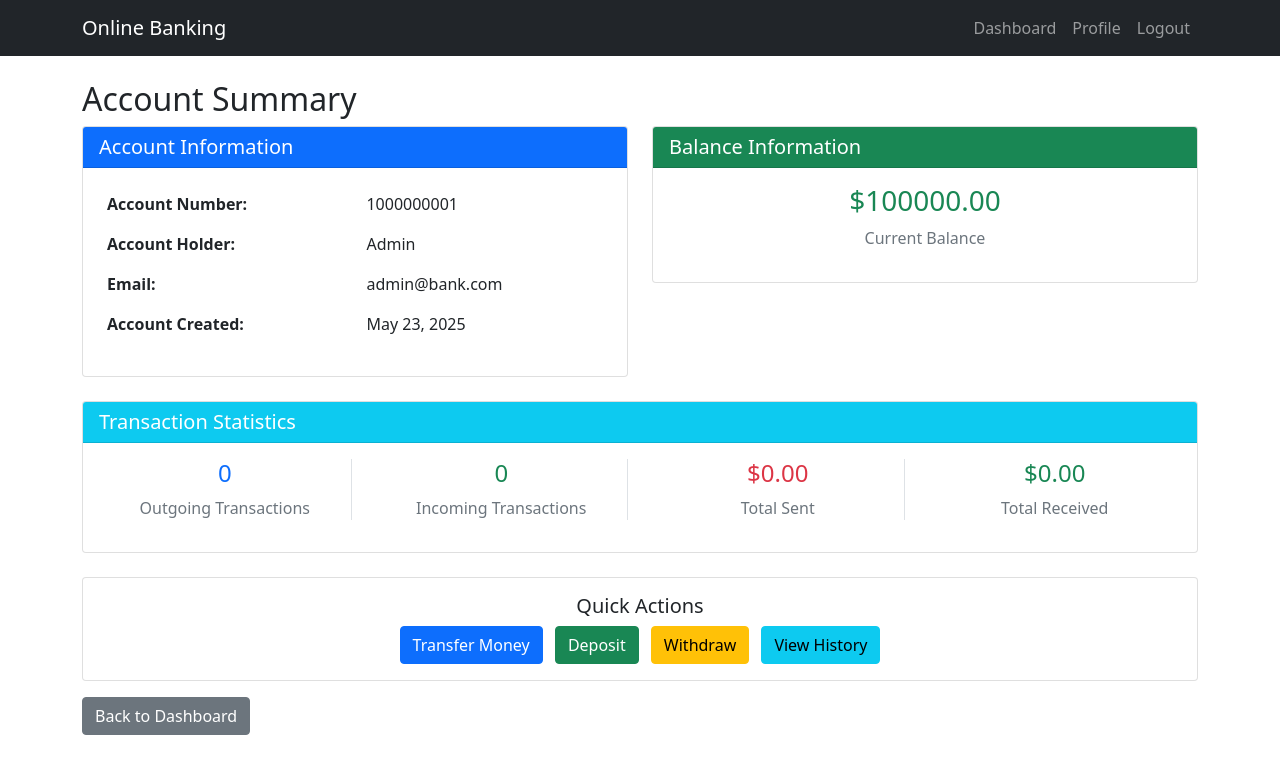
After one commit to AnasMohammedLalameyan/bank-management, a Flask app: page /account_summary in a window 1280 px wide. The commit adds this page. Shown: the top 774 px of the page. Run offline with Flask 3, Linux system fonts and the light colour scheme; a user stored in the database is signed in; data comes from the database, SQL or seed files in the repository; both versions use the stored data as it was after the commit.

Commit message:
Final changes

```diff
--- a/app.py
+++ b/app.py
@@ -38,6 +38,12 @@ def close_db(e=None):
         db.close()
 
 app.teardown_appcontext(close_db)
+
+# Helper function to get transaction type ID
+def get_transaction_type_id(type_name):
+    db = get_db()
+    result = db.execute('SELECT id FROM transaction_types WHERE type_name = ?', (type_name,)).fetchone()
+    return result['id'] if result else None
 
 # Initialize database
 def init_db():
@@ -213,12 +219,14 @@ def dashboard():
     # Get user account
     account = get_user_account(user_id)
 
-    # Get recent transactions
+    # Get recent transactions with transaction types
     transactions = db.execute(
         '''SELECT t.*,
+                tt.type_name,
                 u_from.username as sender_name,
                 u_to.username as receiver_name
            FROM transactions t
+           JOIN transaction_types tt ON t.transaction_type_id = tt.id
            LEFT JOIN accounts a_from ON t.from_account_id = a_from.id
            LEFT JOIN accounts a_to ON t.to_account_id = a_to.id
            LEFT JOIN users u_from ON a_from.user_id = u_from.id
@@ -237,6 +245,22 @@ def dashboard():
 def profile():
     user = get_current_user()
     return render_template('dashboard/profile.html', user=user)
+
+# New route to demonstrate the view
+@app.route('/account_summary')
+@login_required
+def account_summary():
+    user_id = session['user_id']
+    db = get_db()
+
+    # Use the account_summary view
+    summary = db.execute(
+        '''SELECT * FROM account_summary
+           WHERE account_id IN (SELECT id FROM accounts WHERE user_id = ?)''',
+        (user_id,)
+    ).fetchone()
+
+    return render_template('dashboard/account_summary.html', summary=summary)
 
 # Transaction routes
 @app.route('/transfer', methods=('GET', 'POST'))
@@ -291,12 +315,15 @@ def transfer():
                     (amount, recipient['id'])
                 )
 
+                # Get transaction type ID
+                transfer_type_id = get_transaction_type_id('TRANSFER')
+
                 # Record transaction
                 db.execute(
                     '''INSERT INTO transactions
-                       (from_account_id, to_account_id, amount, description, created_at)
-                       VALUES (?, ?, ?, ?, ?)''',
-                    (sender_account['id'], recipient['id'], amount, description, datetime.now())
+                       (from_account_id, to_account_id, amount, transaction_type_id, description, created_at)
+                       VALUES (?, ?, ?, ?, ?, ?)''',
+                    (sender_account['id'], recipient['id'], amount, transfer_type_id, description, datetime.now())
                 )
 
                 db.execute('COMMIT')
@@ -339,12 +366,15 @@ def deposit():
                     (amount, account['id'])
                 )
 
+                # Get transaction type ID
+                deposit_type_id = get_transaction_type_id('DEPOSIT')
+
                 # Record transaction (deposit has no sender)
                 db.execute(
                     '''INSERT INTO transactions
-                       (from_account_id, to_account_id, amount, description, created_at)
-                       VALUES (NULL, ?, ?, ?, ?)''',
-                    (account['id'], amount, 'Deposit', datetime.now())
+                       (from_account_id, to_account_id, amount, transaction_type_id, description, created_at)
+                       VALUES (NULL, ?, ?, ?, ?, ?)''',
+                    (account['id'], amount, deposit_type_id, 'Deposit', datetime.now())
                 )
 
                 db.commit()
@@ -388,12 +418,15 @@ def withdraw():
                     (amount, account['id'])
                 )
 
+                # Get transaction type ID
+                withdrawal_type_id = get_transaction_type_id('WITHDRAWAL')
+
                 # Record transaction (withdrawal has no recipient)
                 db.execute(
                     '''INSERT INTO transactions
-                       (from_account_id, to_account_id, amount, description, created_at)
-                       VALUES (?, NULL, ?, ?, ?)''',
-                    (account['id'], amount, 'Withdrawal', datetime.now())
+                       (from_account_id, to_account_id, amount, transaction_type_id, description, created_at)
+                       VALUES (?, NULL, ?, ?, ?, ?)''',
+                    (account['id'], amount, withdrawal_type_id, 'Withdrawal', datetime.now())
                 )
 
                 db.commit()
@@ -416,14 +449,16 @@ def transaction_history():
     # Get user account
     account = get_user_account(user_id)
 
-    # Get all transactions
+    # Get all transactions with transaction types
     transactions = db.execute(
         '''SELECT t.*,
+                tt.type_name,
                 u_from.username as sender_name,
                 u_to.username as receiver_name,
                 a_from.account_number as sender_account,
                 a_to.account_number as receiver_account
            FROM transactions t
+           JOIN transaction_types tt ON t.transaction_type_id = tt.id
            LEFT JOIN accounts a_from ON t.from_account_id = a_from.id
            LEFT JOIN accounts a_to ON t.to_account_id = a_to.id
            LEFT JOIN users u_from ON a_from.user_id = u_from.id
@@ -453,11 +488,13 @@ def admin_dashboard():
     # Get recent transactions
     transactions = db.execute(
         '''SELECT t.*,
+                tt.type_name,
                 u_from.username as sender_name,
                 u_to.username as receiver_name,
                 a_from.account_number as sender_account,
                 a_to.account_number as receiver_account
            FROM transactions t
+           JOIN transaction_types tt ON t.transaction_type_id = tt.id
            LEFT JOIN accounts a_from ON t.from_account_id = a_from.id
            LEFT JOIN accounts a_to ON t.to_account_id = a_to.id
            LEFT JOIN users u_from ON a_from.user_id = u_from.id
@@ -475,12 +512,8 @@ def admin_dashboard():
 @admin_required
 def admin_users():
     db = get_db()
-    users = db.execute(
-        '''SELECT u.*, a.account_number, a.balance
-           FROM users u
-           JOIN accounts a ON u.id = a.user_id
-           ORDER BY u.id'''
-    ).fetchall()
+    # Use the account_summary view for admin users page
+    users = db.execute('SELECT * FROM account_summary ORDER BY account_id').fetchall()
 
     return render_template('admin/users.html', users=users)
 
--- /dev/null
+++ b/templates/dashboard/account_summary.html
@@ -0,0 +1,140 @@
+<!DOCTYPE html>
+<html lang="en">
+<head>
+    <meta charset="UTF-8">
+    <meta name="viewport" content="width=device-width, initial-scale=1.0">
+    <title>Account Summary - Online Banking</title>
+    <link href="https://cdn.jsdelivr.net/npm/bootstrap@5.1.3/dist/css/bootstrap.min.css" rel="stylesheet">
+</head>
+<body>
+    <nav class="navbar navbar-expand-lg navbar-dark bg-dark">
+        <div class="container">
+            <a class="navbar-brand" href="{{ url_for('dashboard') }}">Online Banking</a>
+            <div class="navbar-nav ms-auto">
+                <a class="nav-link" href="{{ url_for('dashboard') }}">Dashboard</a>
+                <a class="nav-link" href="{{ url_for('profile') }}">Profile</a>
+                <a class="nav-link" href="{{ url_for('logout') }}">Logout</a>
+            </div>
+        </div>
+    </nav>
+
+    <div class="container mt-4">
+        <div class="row">
+            <div class="col-md-12">
+                <h2>Account Summary</h2>
+
+                {% if summary %}
+                <div class="row">
+                    <!-- Account Information Card -->
+                    <div class="col-md-6 mb-4">
+                        <div class="card">
+                            <div class="card-header bg-primary text-white">
+                                <h5 class="mb-0">Account Information</h5>
+                            </div>
+                            <div class="card-body">
+                                <table class="table table-borderless">
+                                    <tr>
+                                        <td><strong>Account Number:</strong></td>
+                                        <td>{{ summary.account_number }}</td>
+                                    </tr>
+                                    <tr>
+                                        <td><strong>Account Holder:</strong></td>
+                                        <td>{{ summary.username }}</td>
+                                    </tr>
+                                    <tr>
+                                        <td><strong>Email:</strong></td>
+                                        <td>{{ summary.email }}</td>
+                                    </tr>
+                                    <tr>
+                                        <td><strong>Account Created:</strong></td>
+                                        <td>{{ summary.account_created.strftime('%B %d, %Y') if summary.account_created else 'N/A' }}</td>
+                                    </tr>
+                                </table>
+                            </div>
+                        </div>
+                    </div>
+
+                    <!-- Balance Information Card -->
+                    <div class="col-md-6 mb-4">
+                        <div class="card">
+                            <div class="card-header bg-success text-white">
+                                <h5 class="mb-0">Balance Information</h5>
+                            </div>
+                            <div class="card-body">
+                                <div class="text-center">
+                                    <h3 class="text-success">${{ "%.2f"|format(summary.balance) }}</h3>
+                                    <p class="text-muted">Current Balance</p>
+                                </div>
+                            </div>
+                        </div>
+                    </div>
+                </div>
+
+                <div class="row">
+                    <!-- Transaction Statistics Card -->
+                    <div class="col-md-12 mb-4">
+                        <div class="card">
+                            <div class="card-header bg-info text-white">
+                                <h5 class="mb-0">Transaction Statistics</h5>
+                            </div>
+                            <div class="card-body">
+                                <div class="row text-center">
+                                    <div class="col-md-3">
+                                        <div class="border-end">
+                                            <h4 class="text-primary">{{ summary.outgoing_transactions }}</h4>
+                                            <p class="text-muted">Outgoing Transactions</p>
+                                        </div>
+                                    </div>
+                                    <div class="col-md-3">
+                                        <div class="border-end">
+                                            <h4 class="text-success">{{ summary.incoming_transactions }}</h4>
+                                            <p class="text-muted">Incoming Transactions</p>
+                                        </div>
+                                    </div>
+                                    <div class="col-md-3">
+                                        <div class="border-end">
+                                            <h4 class="text-danger">${{ "%.2f"|format(summary.total_sent) }}</h4>
+                                            <p class="text-muted">Total Sent</p>
+                                        </div>
+                                    </div>
+                                    <div class="col-md-3">
+                                        <h4 class="text-success">${{ "%.2f"|format(summary.total_received) }}</h4>
+                                        <p class="text-muted">Total Received</p>
+                                    </div>
+                                </div>
+                            </div>
+                        </div>
+                    </div>
+                </div>
+
+                <!-- Action Buttons -->
+                <div class="row">
+                    <div class="col-md-12">
+                        <div class="card">
+                            <div class="card-body text-center">
+                                <h5>Quick Actions</h5>
+                                <a href="{{ url_for('transfer') }}" class="btn btn-primary me-2">Transfer Money</a>
+                                <a href="{{ url_for('deposit') }}" class="btn btn-success me-2">Deposit</a>
+                                <a href="{{ url_for('withdraw') }}" class="btn btn-warning me-2">Withdraw</a>
+                                <a href="{{ url_for('transaction_history') }}" class="btn btn-info">View History</a>
+                            </div>
+                        </div>
+                    </div>
+                </div>
+
+                {% else %}
+                <div class="alert alert-warning" role="alert">
+                    No account summary available. Please contact support.
+                </div>
+                {% endif %}
+
+                <div class="mt-3">
+                    <a href="{{ url_for('dashboard') }}" class="btn btn-secondary">Back to Dashboard</a>
+                </div>
+            </div>
+        </div>
+    </div>
+
+    <script src="https://cdn.jsdelivr.net/npm/bootstrap@5.1.3/dist/js/bootstrap.bundle.min.js"></script>
+</body>
+</html>
--- a/templates/dashboard/index.html
+++ b/templates/dashboard/index.html
@@ -35,6 +35,9 @@
                     </div>
                     <div class="col-md-4">
                         <a href="{{ url_for('withdraw') }}" class="btn btn-warning btn-lg text-white w-100">Withdraw</a>
+                    </div>
+                    <div class="col-md-4">
+                        <a href="{{ url_for('account_summary') }}" class="btn btn-info">Account Summary</a>
                     </div>
                 </div>
             </div>
```
Also changed, not shown: schema.sql (+63 -6 lines), instance/banking.db.
